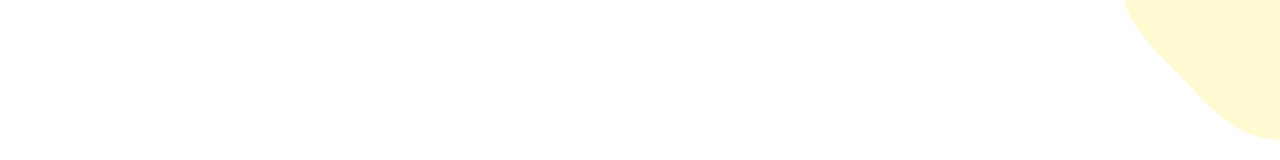
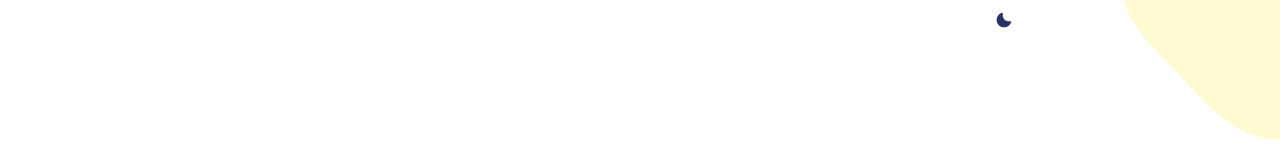
Before and after one commit to xPoppa-zz/WebDevProjects, a Next.js app in the folder last-solo-challenge-nextjs/: page /quiz in a window 1280 px wide. Shown: the top 160 px of the page. Built offline with nearby package versions, Linux system fonts and the light colour scheme.

Commit message:
BreakingPoints updated darkMode button

```diff
--- a/last-solo-challenge-nextjs/components/Home/HomePage.tsx
+++ b/last-solo-challenge-nextjs/components/Home/HomePage.tsx
@@ -88,6 +88,7 @@ const HomePage = () => {
 	};
 
 	return (
+		<Flex align={"start"} justify="end">
 			<Flex>
 				<VStack spacing="10">
 					<Heading fontSize="7xl">Quizzical</Heading>
@@ -108,10 +109,8 @@ const HomePage = () => {
 							start quiz
 						</Button>
 					</NextLink>
-				<Button onClick={toggleColorMode}>
-					Toggle {colorMode === "light" ? "Dark" : "Light"}
-				</Button>
 				</VStack>
+			</Flex>
 		</Flex>
 	);
 };
--- a/last-solo-challenge-nextjs/components/QuizPage/HeroContainerQuizPage.tsx
+++ b/last-solo-challenge-nextjs/components/QuizPage/HeroContainerQuizPage.tsx
@@ -1,7 +1,15 @@
-import { Flex } from "@chakra-ui/react";
+import { MoonIcon, SunIcon } from "@chakra-ui/icons";
+import {
+	Flex,
+	IconButton,
+	useColorMode,
+	useColorModeValue,
+} from "@chakra-ui/react";
 import QuizPage from "./QuizPage";
 
 const HeroContainerQuizPage = () => {
+	const { colorMode, toggleColorMode } = useColorMode();
+	const color = useColorModeValue("#293264", "white");
 	return (
 		<Flex>
 			<Flex
@@ -20,7 +28,24 @@ const HeroContainerQuizPage = () => {
 					backgroundPosition="right top"
 					backgroundRepeat="no-repeat"
 				>
-					<Flex justify="center" align="center" minH="100vh" w="80vw" ml="10vw">
+					<IconButton
+						aria-label="darkMode-toggler"
+						onClick={toggleColorMode}
+						position="absolute"
+						top="0"
+						right={{ base: "25vw", md: "20vw" }}
+						icon={colorMode === "light" ? <MoonIcon /> : <SunIcon />}
+						color={color}
+						variant="ghost"
+					/>
+					<Flex
+						justify="center"
+						align="center"
+						minH="100vh"
+						w="80vw"
+						ml="10vw"
+						mt={{ base: "2rem", md: "0rem" }}
+					>
 						<QuizPage />
 					</Flex>
 				</Flex>
```
Also changed, not shown: last-solo-challenge-nextjs/components/Home/HeroContainerHome.tsx (+20 -1 lines). Lines whose indentation alone changed are shown as unchanged.
